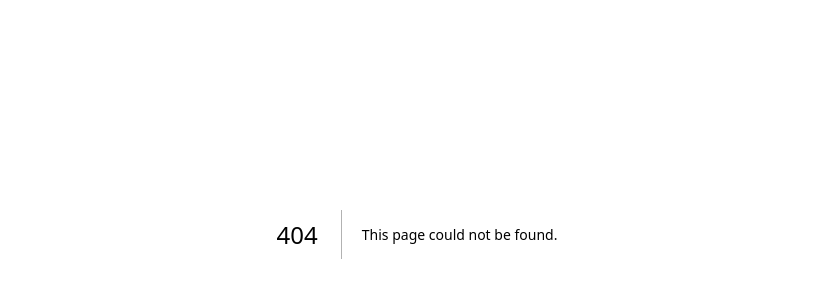
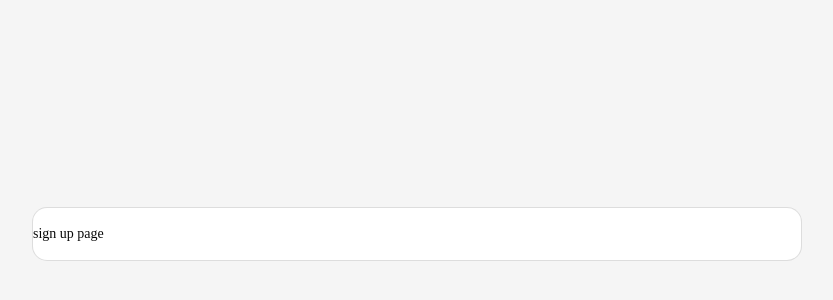
Before and after one commit to Justin-Mathew03/AI-audio-Calling-App, a Next.js app: page /sign-up in a window 1280 px wide. Before the commit this address had no page. Shown: the part 166-466 px from the top of the page, without its empty margins (223-1056 px from the left). Built offline with nearby package versions, Linux system fonts and the light colour scheme.

Commit message:
feat: initial commit

```diff
--- /dev/null
+++ b/src/app/(auth)/layout.tsx
@@ -0,0 +1,13 @@
+interface Props {
+  children: React.ReactNode;
+}
+
+export default function Layout({ children }: Props) {
+  return (
+    <div className="bg-muted flex min-h-svh flex-col items-center justify-center p-6 md:p-10">
+      <div className="w-full max-w-sm md:max-w-3xl">
+        {children}
+      </div>
+    </div>
+  );
+}
--- /dev/null
+++ b/src/app/(auth)/sign-in/page.tsx
@@ -0,0 +1,10 @@
+import { Card } from "@/components/ui/card";
+const Page = () => {
+  return (
+
+        <Card>sign-in page</Card>
+
+  );
+};
+
+export default Page;
--- /dev/null
+++ b/src/app/(auth)/sign-up/page.tsx
@@ -0,0 +1,10 @@
+import { Card } from "@/components/ui/card";
+const Page = () => {
+  return (
+    <div>
+      <Card>sign up page</Card>
+    </div>
+  );
+};
+
+export default Page;
--- a/src/app/page.tsx
+++ b/src/app/page.tsx
@@ -39,7 +39,7 @@ export default function Home() {
       </div>
     );
   }
-  const onLogin= () => {
+  const onLogin = () => {
     if (!email || !password) {
       alert("All fields are required");
       return;
@@ -61,7 +61,7 @@ export default function Home() {
     );
   };
   return (
-    <div className ="flex flex-col gap-y-10">
+    <div className="flex flex-col gap-y-10">
       <div className="p-4 flex flex-col gap-y-4">
         <Input
           placeholder="name"
@@ -84,7 +84,6 @@ export default function Home() {
         <Button onClick={onSubmit}>Create User</Button>
       </div>
       <div className="p-4 flex flex-col gap-y-4">
-
         <Input
           type="email"
           placeholder="email"
```
Also changed, not shown: package.json (+8 -5 lines), src/modules/auth/ui/views/signin-view.tsx (added, +15 -0 lines), 2 other files (tests, documents, lock files or other folders). Lines whose indentation alone changed are shown as unchanged.
